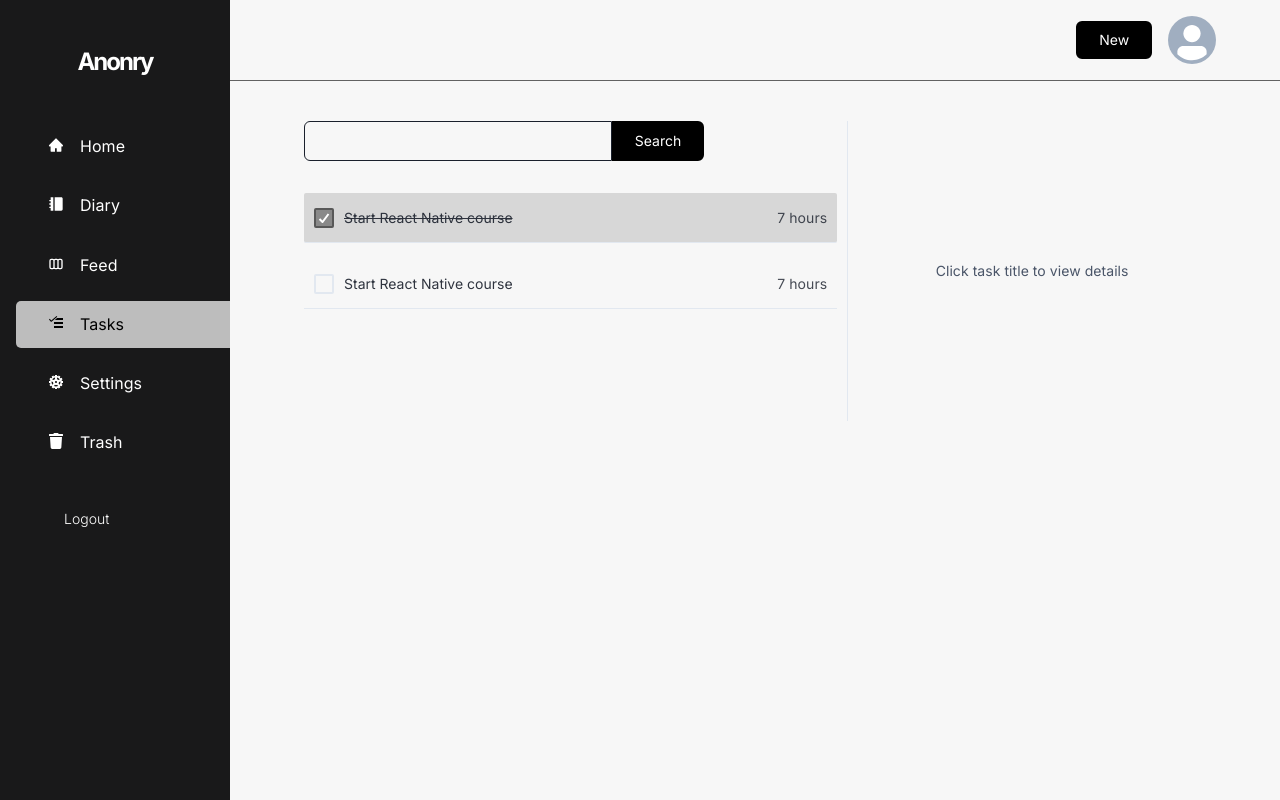
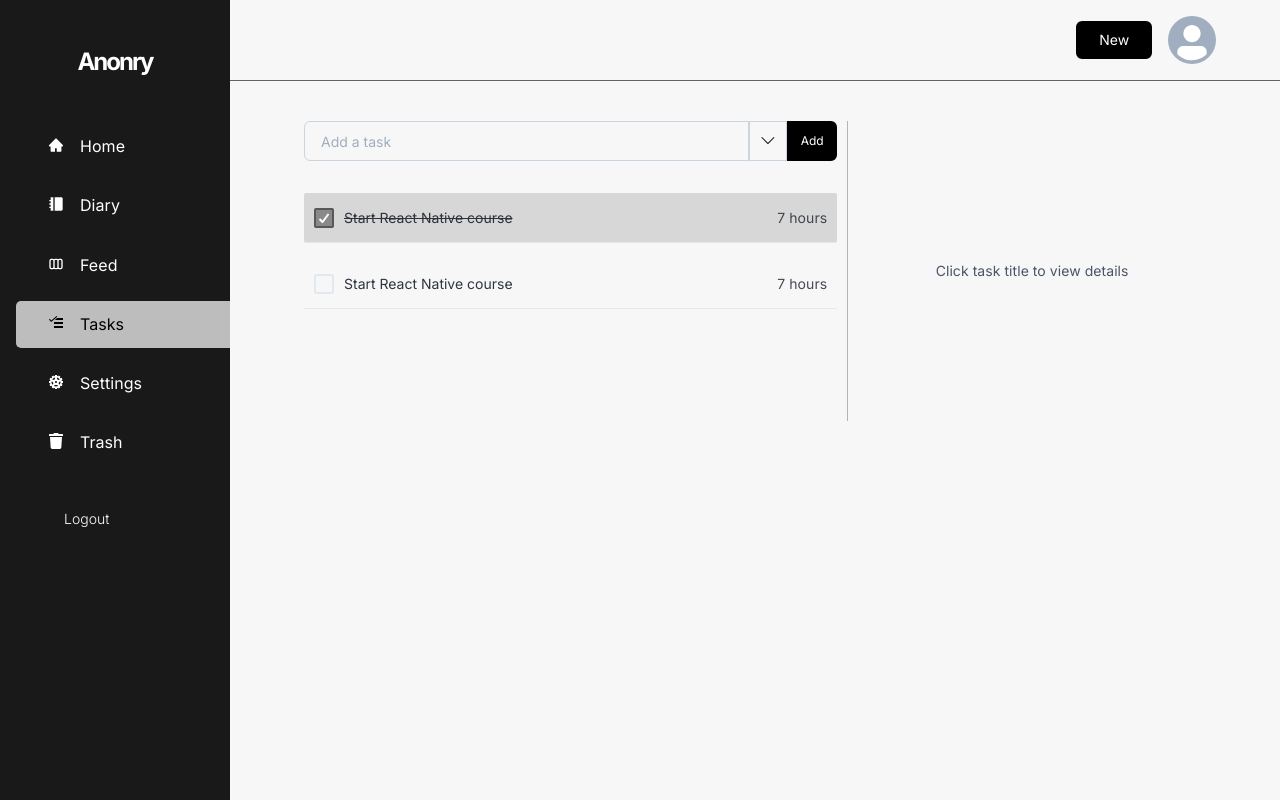
Before and after one commit to uduma-sonia/anonry, a Next.js app: page /tasks in a window 1280 px wide. Built offline with nearby package versions, Linux system fonts and the light colour scheme; no server answers; sample sign-in values are in the browser's storage.

Commit message:
task feature

```diff
--- a/package.json
+++ b/package.json
@@ -34,6 +34,7 @@
     "@testing-library/jest-dom": "^5.16.5",
     "@types/node": "17.0.23",
     "@types/react": "^17.0.43",
+    "@types/react-datepicker": "^4.8.0",
     "@types/react-dom": "17.0.14",
     "eslint": "8.12.0",
     "eslint-config-next": "12.1.4",
--- a/src/components/DashboardLayout/DashboardHeader.tsx
+++ b/src/components/DashboardLayout/DashboardHeader.tsx
@@ -32,7 +32,7 @@ export default function DashboardHeader({ onOpen }: any) {
 
   return (
     <Box position="sticky" top="0px" bg="#F7F7F7" zIndex="999">
-      <Box h="80px" px={{ base: "1.2rem", lg: "4rem" }}>
+      <Box h="80px" px={{ base: "1.2rem", lg: "4rem", "2xl": "10rem" }}>
         <HStack h="100%" justifyContent="space-between">
           <Box display="flex" alignItems="center">
             <Button
--- a/src/components/DashboardLayout/DashboardLayout.tsx
+++ b/src/components/DashboardLayout/DashboardLayout.tsx
@@ -33,7 +33,7 @@ export default function DashboardLayout({ children }: LayoutProps) {
           <DashboardHeader onOpen={onOpen} />
           <Box
             maxWidth="1500px"
-            px={{ base: "1.2rem", lg: "4rem" }}
+            px={{ base: "1.2rem", lg: "4rem", "2xl": "10rem" }}
             pt={{ base: "2rem", lg: "2.5rem" }}
           >
             {children}
--- a/src/components/DashboardLayout/DashboardSidebar.tsx
+++ b/src/components/DashboardLayout/DashboardSidebar.tsx
@@ -71,7 +71,8 @@ export default function DashboardSidebar() {
 
       <UnorderedList listStyleType="none" spacing={0}>
         {defaultRoutes.map(({ route, label, icon, sub_route }) => {
-          const isActive = router.asPath.includes(route);
+          const isActive =
+            router.asPath.includes(route) || router.pathname === sub_route;
 
           return (
             <ListItem
--- /dev/null
+++ b/src/components/Tasks/Input.tsx
@@ -0,0 +1,86 @@
+import {
+  Box,
+  Input,
+  Button,
+  Menu,
+  MenuButton,
+  MenuList,
+  MenuItem,
+} from "@chakra-ui/react";
+import { BsChevronDown, BsFillAlarmFill } from "react-icons/bs";
+import { FaCalendarAlt } from "react-icons/fa";
+
+export default function InputField() {
+  const onFocusInput = (e: any) => (e.currentTarget.type = "date");
+  const onBlurInput = (e: any) => (e.currentTarget.type = "text");
+
+  return (
+    <Box
+      display="flex"
+      //  position="sticky" top="0px"
+      position="relative"
+      zIndex="9"
+    >
+      <Input
+        border="1px solid"
+        borderColor="gray.300"
+        borderRightRadius="0px"
+        _focus={{ outline: "none" }}
+        _active={{ bg: "none" }}
+        _hover={{ bg: "none" }}
+        bg="none"
+        placeholder="Add a task"
+        fontSize="sm"
+      />
+
+      <Menu closeOnSelect={false}>
+        <MenuButton border="1px" borderColor="gray.300" padding="0px 10px">
+          <BsChevronDown size="1.2rem" />
+        </MenuButton>
+        <MenuList background="white" minWidth="fit-content" paddingX="1rem">
+          {/* <MenuItem>
+            <Input
+              placeholder="Add due date"
+              type="text"
+              fontSize="sm"
+              color="gray.600"
+              _placeholder={{ color: "#222", opacity: "1" }}
+              onFocus={onFocusInput}
+              onBlur={onBlurInput}
+              border="none"
+              width="130px"
+              _focus={{ outline: "none" }}
+              _active={{ bg: "none" }}
+              _hover={{ bg: "none" }}
+              paddingX="0px"
+            />
+          </MenuItem> */}
+          <MenuItem
+            fontSize="sm"
+            color="#222"
+            height="40px"
+            _focus={{ backgroundColor: "none" }}
+          >
+            Add due date
+          </MenuItem>
+          <MenuItem
+            fontSize="sm"
+            color="#222"
+            height="40px"
+            _focus={{ backgroundColor: "none" }}
+          >
+            Add Reminder
+          </MenuItem>
+        </MenuList>
+      </Menu>
+      <Button
+        borderLeftRadius="0px"
+        fontSize="xs"
+        width="50px"
+        variant="primary"
+      >
+        Add
+      </Button>
+    </Box>
+  );
+}
--- a/src/components/Tasks/SearchBar.tsx
+++ /dev/null
@@ -1,21 +0,0 @@
-import React from "react";
-import { Box, Input, Button } from "@chakra-ui/react";
-
-export default function SearchBar() {
-  return (
-    <Box display="flex" maxWidth="400px" position="sticky" top="0px">
-      <Input
-        border="1px solid"
-        borderColor="gray.800"
-        borderRightRadius="0px"
-        _focus={{ outline: "none" }}
-        _active={{ bg: "none" }}
-        _hover={{ bg: "none" }}
-        bg="none"
-      />
-      <Button borderLeftRadius="0px" variant="primary">
-        Search
-      </Button>
-    </Box>
-  );
-}
--- a/src/components/Tasks/TaskDetails.tsx
+++ b/src/components/Tasks/TaskDetails.tsx
@@ -23,7 +23,7 @@ export default function TaskDetails() {
         />
 
         <IconButton
-          icon={<AiFillCamera />}
+          icon={<AiFillCamera size="1rem" />}
           aria-label=""
           variant="solid"
           size="xs"
--- a/src/containers/Tasks/TasksView.tsx
+++ b/src/containers/Tasks/TasksView.tsx
@@ -1,9 +1,10 @@
-import React, { useState, useCallback } from "react";
-import { Box, Text, Center } from "@chakra-ui/react";
+import React, { useState } from "react";
+import { Box, Text, Center, IconButton } from "@chakra-ui/react";
 import dynamic from "next/dynamic";
+import { MdClear } from "react-icons/md";
 
 const [SearchBar, TaskList, TaskDetails] = [
-  dynamic(() => import("@components/Tasks/SearchBar")),
+  dynamic(() => import("@components/Tasks/Input")),
   dynamic(() => import("@components/Tasks/TaskList")),
   dynamic(() => import("@components/Tasks/TaskDetails")),
 ];
@@ -11,13 +12,34 @@ const [SearchBar, TaskList, TaskDetails] = [
 export default function TasksView() {
   const [showDetails, setShowDetails] = useState(false);
 
-  const handleShowDetails = useCallback(() => {
+  const handleShowDetails = () => {
     setShowDetails(true);
-  }, []);
+  };
+
+  const handleHideDetails = () => {
+    setShowDetails(false);
+  };
 
   return (
-    <Box display="flex">
-      <Box width="60%" padding="0px 10px">
+    <Box display="flex" position="relative">
+      <IconButton
+        aria-label="close"
+        variant="unstyled"
+        icon={<MdClear size="1.3rem" />}
+        position="absolute"
+        right="-20px"
+        top="-40px"
+        zIndex="5"
+        opacity="0.5"
+        onClick={handleHideDetails}
+        display={showDetails ? "block" : "none"}
+      />
+
+      <Box
+        width={{ base: showDetails ? "0%" : "100%", lg: "60%" }}
+        padding="0px 10px"
+        display={{ base: showDetails ? "none" : "block", lg: "block" }}
+      >
         <SearchBar />
 
         <Box
@@ -25,17 +47,19 @@ export default function TasksView() {
           maxHeight="calc(100vh - 200px)"
           className="tiny-scrollbar"
           overflowY="auto"
+          position="relative"
+          zIndex="2"
         >
           <TaskList handleShowDetails={handleShowDetails} />
         </Box>
       </Box>
 
       <Box
-        borderLeft="1px solid"
-        borderLeftColor="gray.200"
+        borderLeft={{ base: "none", lg: "1px solid #22222250" }}
         maxHeight="calc(100vh - 130px)"
-        width="40%"
-        padding="0px 10px"
+        display={{ base: showDetails ? "block" : "none", lg: "block" }}
+        width={{ base: showDetails ? "100%" : "0%", lg: "40%" }}
+        padding={{ lg: "0px 10px" }}
         className="tiny-scrollbar"
         overflowY="auto"
       >
```
Also changed, not shown: 1 other file (tests, documents, lock files or other folders).
